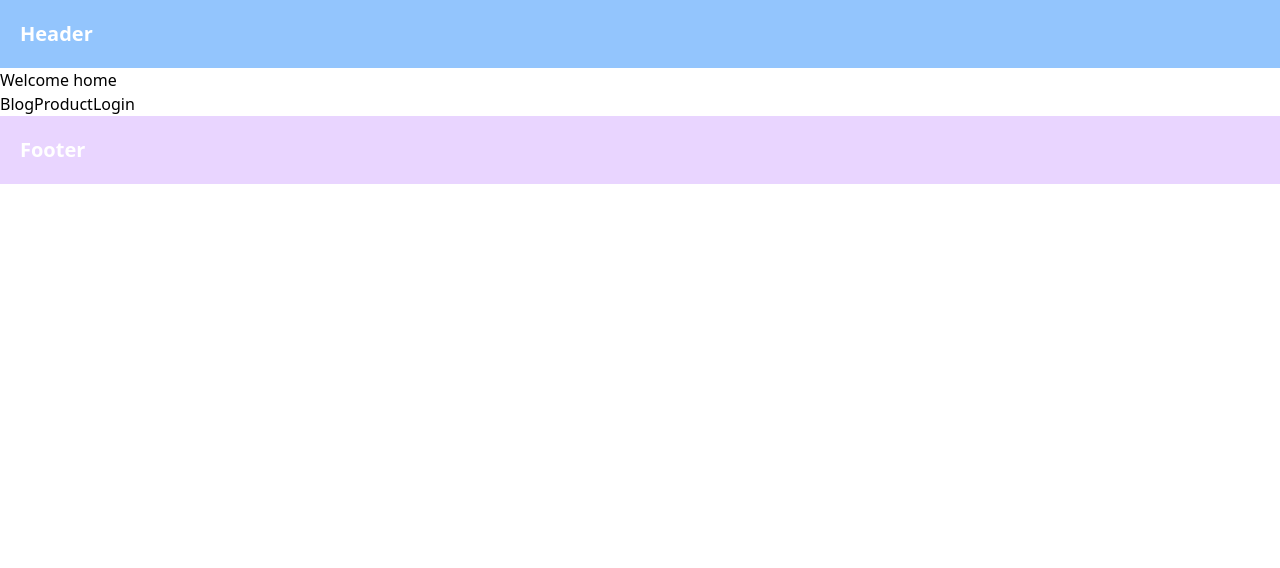
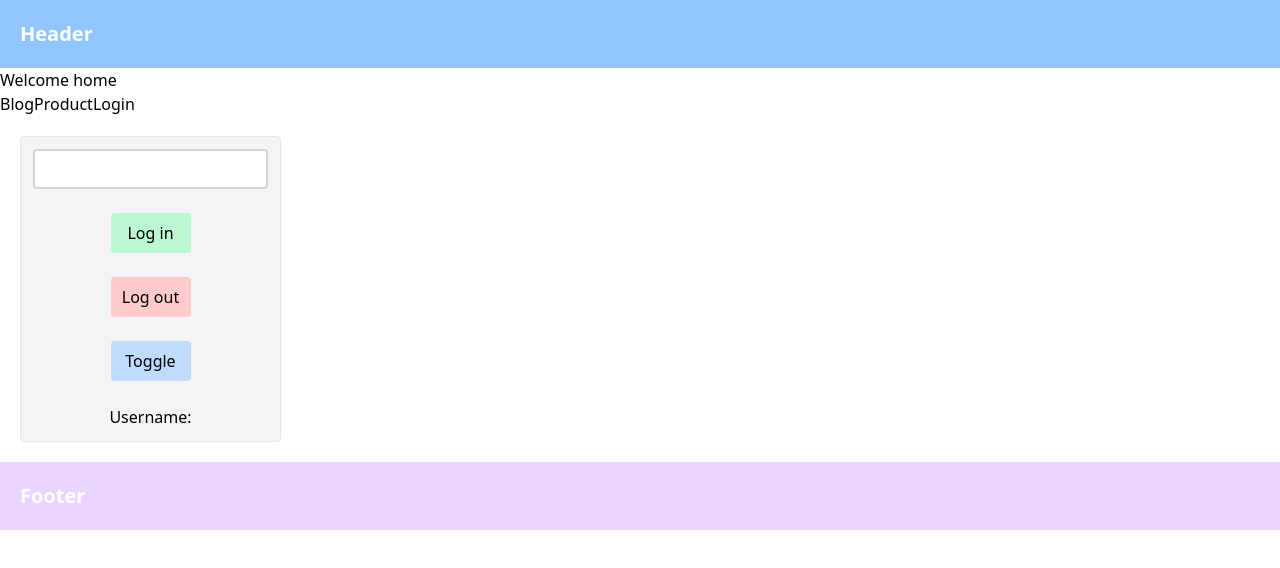
Before and after one commit to MadhanRaghul/learning-nextjs, a Next.js app: page / in a window 1280 px wide. Shown: the top 568 px of the page. Built offline with nearby package versions, Linux system fonts and the light colour scheme.

Commit message:
redux-nextjs

```diff
--- a/package.json
+++ b/package.json
@@ -9,12 +9,14 @@
     "lint": "next lint"
   },
   "dependencies": {
+    "@reduxjs/toolkit": "^2.2.7",
     "autoprefixer": "^10.4.19",
     "client-only": "^0.0.1",
     "next": "14.2.5",
     "next-auth": "^5.0.0-beta.19",
     "react": "^18",
     "react-dom": "^18",
+    "react-redux": "^9.1.2",
     "server-only": "^0.0.1"
   },
   "devDependencies": {
--- a/src/app/layout.tsx
+++ b/src/app/layout.tsx
@@ -1,3 +1,4 @@
+import { ReduxProvider } from '@/redux/provider'
 import './styles/global.css' //how does it work??
 import { ThemeProvider } from "@/components/theme-provider"
 
@@ -19,7 +20,11 @@ export default function RootLayout({
           <header>
             <h1 className=" font-bold text-xl text-white bg-blue-300 p-5">Header</h1>
           </header>
-        {children}
+
+          <ReduxProvider>
+            {children}
+          </ReduxProvider>
+
         <footer>
           <h1 className=" font-bold text-xl text-white bg-purple-200 p-5">Footer</h1>
         </footer>
--- /dev/null
+++ b/src/app/log-in.tsx
@@ -0,0 +1,32 @@
+"use client"
+
+import { useState } from "react"
+import { login, logout, toggleModerator} from "@/redux/features/authSlice"
+import { UseSelector, useDispatch } from "react-redux"
+import { AppDispatch } from "@/redux/store"
+
+export default function LogIn(){
+    const [username, setUsername] = useState("")
+    const dispatch = useDispatch<AppDispatch>()
+
+    const handleLogIn = () => {
+        dispatch(login(username))
+    }
+
+    const handleLogOut = () => {
+        dispatch(logout())
+    }
+
+    const handleToggle = () => {
+        dispatch(toggleModerator())
+    }
+
+    return (
+        <>
+            <input type="text" onChange={(e) => setUsername(e.target.value)} className=" border-2 border-gray-300 h-10 rounded"/> <br />
+            <button onClick={handleLogIn} className=" bg-green-200 w-20 p-2 rounded">Log in</button> <br />
+            <button onClick={handleLogOut} className=" bg-red-200 w-20 p-2 rounded">Log out</button> <br />
+            <button onClick={handleToggle} className=" bg-blue-200 w-20 p-2 rounded">Toggle</button> <br />
+        </>
+    )
+}
--- a/src/app/page.tsx
+++ b/src/app/page.tsx
@@ -1,12 +1,24 @@
+"use client"
+
 import Link from "next/link";
+import LogIn from "./log-in";
+import { useAppSelector } from "@/redux/store";
 
 export default function Home(){
+    const username = useAppSelector((state) => state.authReducer.value.username)
+    const isMod = useAppSelector((state) => state.authReducer.value.isMod)
     return (
         <>
             <h1>Welcome home</h1>
             <Link href="/blog">Blog</Link>
             <Link href="/product">Product</Link>
             <Link href="/login">Login</Link>
+            <div className="m-5 p-3 flex flex-col w-max justify-center items-center rounded border bg-zinc-100">
+                <LogIn />
+
+                <h1>Username: {username}</h1>
+                {isMod && <h1>MODERATOR</h1>}
+            </div>
         </>
 
     )
--- /dev/null
+++ b/src/redux/features/authSlice.ts
@@ -0,0 +1,47 @@
+import { createSlice, PayloadAction } from "@reduxjs/toolkit";
+
+type initialState = {
+    value: AuthState
+}
+
+type AuthState = {
+    isAuth: boolean
+    username: string
+    uid: string
+    isMod: boolean
+}
+
+const initialState = {
+    value: {
+        isAuth: false,
+        username: "",
+        uid: "",
+        isMod: false
+    }
+}
+
+export const auth = createSlice({
+    name: 'auth',
+    initialState,
+    reducers: {
+        logout: () => {
+            return initialState
+        },
+        login: (state, action: PayloadAction<string>) => {
+            return {
+                value: {
+                    isAuth: true,
+                    username: action.payload,
+                    uid: "sk23h834kj23h42",
+                    isMod: false
+                }
+            }
+        },
+        toggleModerator: (state) => {
+            state.value.isMod = !state.value.isMod
+        }
+    }
+})
+
+export const {login, logout, toggleModerator} = auth.actions
+export default auth.reducer
--- /dev/null
+++ b/src/redux/provider.tsx
@@ -0,0 +1,12 @@
+"use client" //anything related to redux is a client component
+
+import { store } from "./store"
+import { Provider } from "react-redux"
+
+export function ReduxProvider({children}:{
+    children: React.ReactNode
+}){
+    return <Provider store={store}>
+            {children}
+           </Provider>
+}
--- /dev/null
+++ b/src/redux/store.ts
@@ -0,0 +1,13 @@
+import { configureStore } from "@reduxjs/toolkit";
+import authReducer from "./features/authSlice"
+import { TypedUseSelectorHook, useSelector } from "react-redux";
+
+export const store = configureStore({
+    reducer: {
+        authReducer,
+    }
+})
+
+export type Rootstate = ReturnType<typeof store.getState>
+export type AppDispatch = typeof store.dispatch
+export const useAppSelector: TypedUseSelectorHook<Rootstate> = useSelector
```
Also changed, not shown: 1 other file (tests, documents, lock files or other folders).
